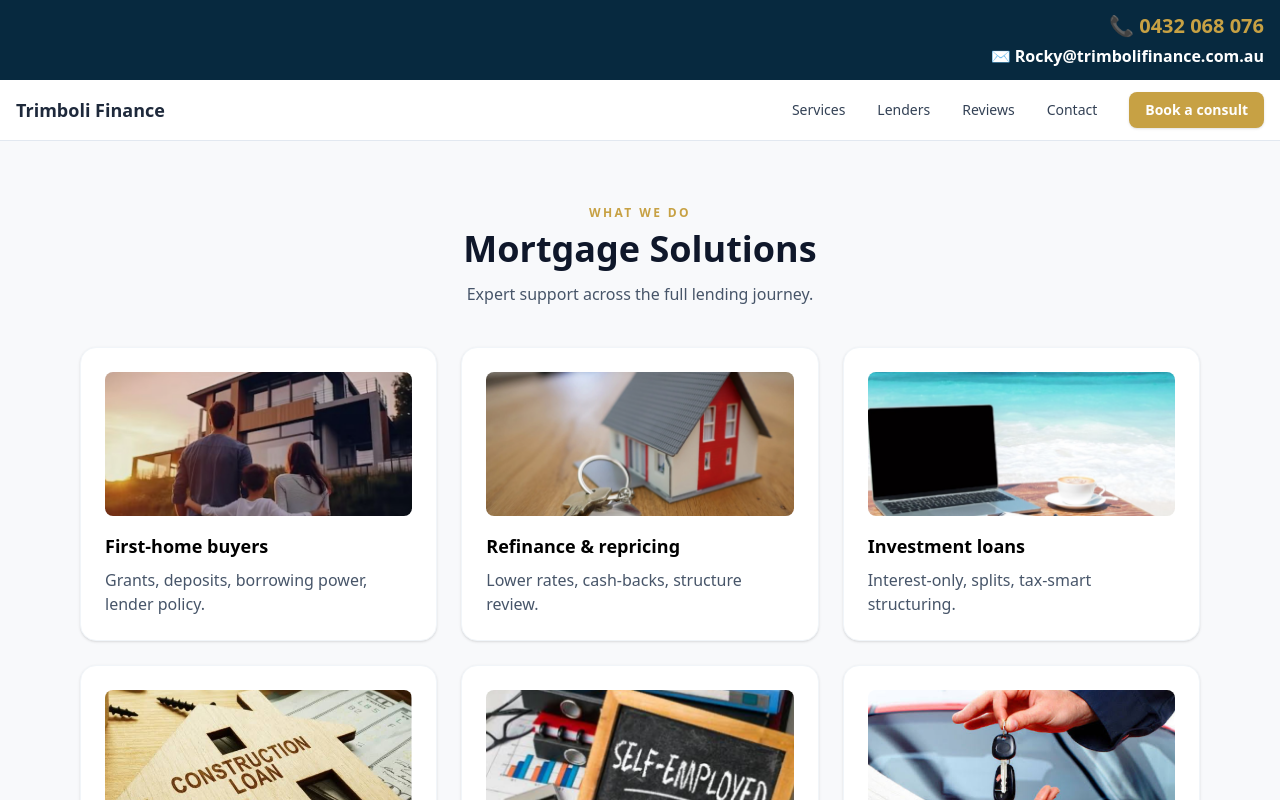
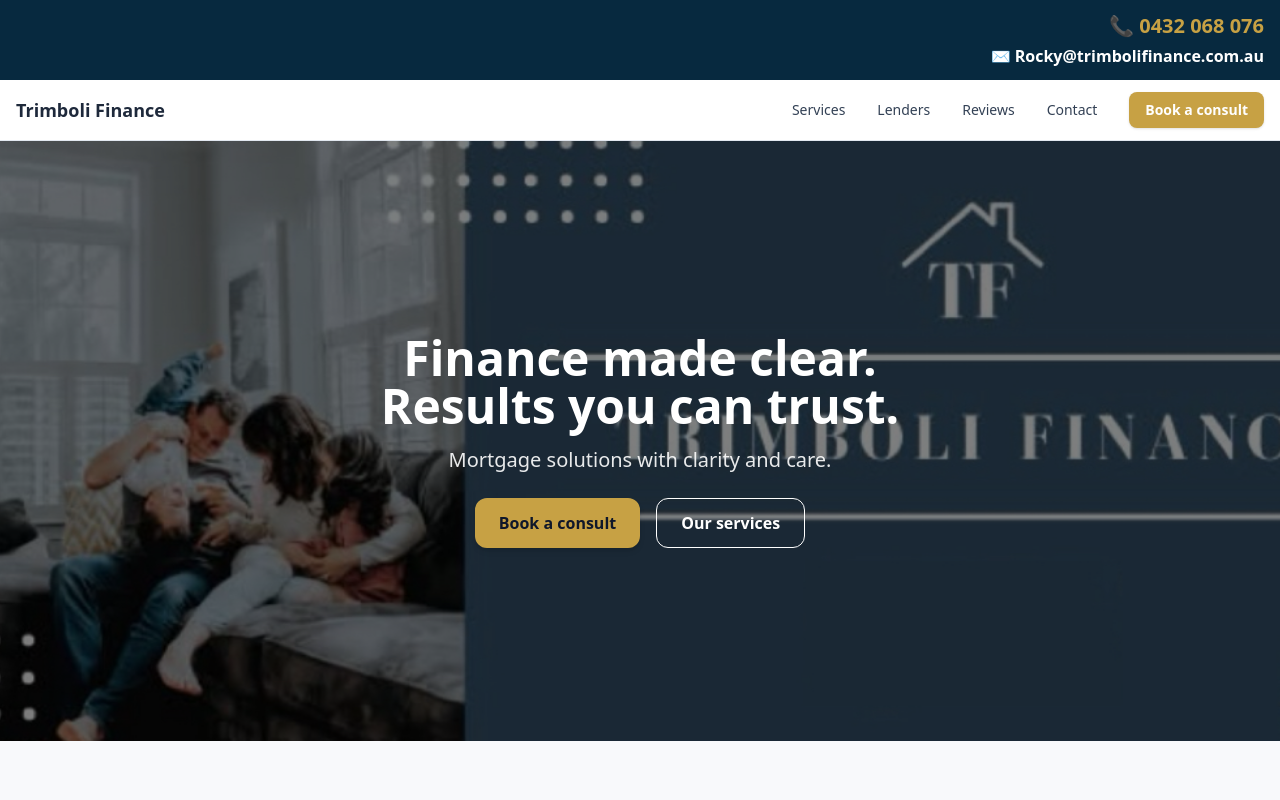
Before and after one commit to gianninatcassar-hash/trimboli-finance, a React (Vite) app: page / in a window 1280 px wide. Shown: the top 800 px of the page. Built offline with nearby package versions, Linux system fonts and the light colour scheme.

Commit message:
Update App.jsx

```diff
--- a/src/App.jsx
+++ b/src/App.jsx
@@ -130,6 +130,56 @@
     <div>
       <Topbar />
       <Nav />
+      {/* ---------- HERO ---------- */}
+<section id="home" className="relative">
+  {/* Hero background image */}
+  <img
+    src="/hero-banner.png"
+    alt="Trimboli Finance"
+    className="h-[60vh] md:h-[75vh] w-full object-cover"
+  />
+
+  {/* Dark overlay for readability */}
+  <div className="absolute inset-0 bg-black bg-opacity-50"></div>
+
+  {/* Hero content */}
+  <div className="absolute inset-0 flex flex-col items-center justify-center text-center px-4">
+    <h1 className="text-3xl md:text-5xl font-bold text-white leading-tight">
+      Finance made clear. <br />
+      Results you can trust.
+    </h1>
+    <p className="mt-4 text-lg md:text-xl text-white/90">
+      Mortgage solutions with clarity and care.
+    </p>
+
+    {/* Buttons */}
+    <div className="mt-6 flex gap-4 flex-wrap justify-center">
+      <a
+        href={`mailto:Rocky@trimbolifinance.com.au?subject=${encodeURIComponent(
+          "New consult request - website"
+        )}&body=${encodeURIComponent(
+          "Hi Trimboli Finance,\n\n" +
+            "Name: \n" +
+            "Phone: \n" +
+            "Nature of enquiry: \n" +
+            "Best time to contact: \n\n" +
+            "Thanks!"
+        )}`}
+        className="inline-flex items-center rounded-xl px-6 py-3 font-semibold text-slate-900 shadow-md hover:shadow-lg transition"
+        style={{ backgroundColor: "#c7a144" }}
+      >
+        Book a consult
+      </a>
+
+      <a
+        href="#services"
+        className="inline-flex items-center rounded-xl px-6 py-3 font-semibold border border-white text-white hover:bg-white hover:text-slate-900 transition"
+      >
+        Our services
+      </a>
+    </div>
+  </div>
+</section>
       {/* ---------- SERVICES (What we do) ---------- */}
       <section id="services" className="py-16">
         <div className="mx-auto max-w-6xl px-4">
```
